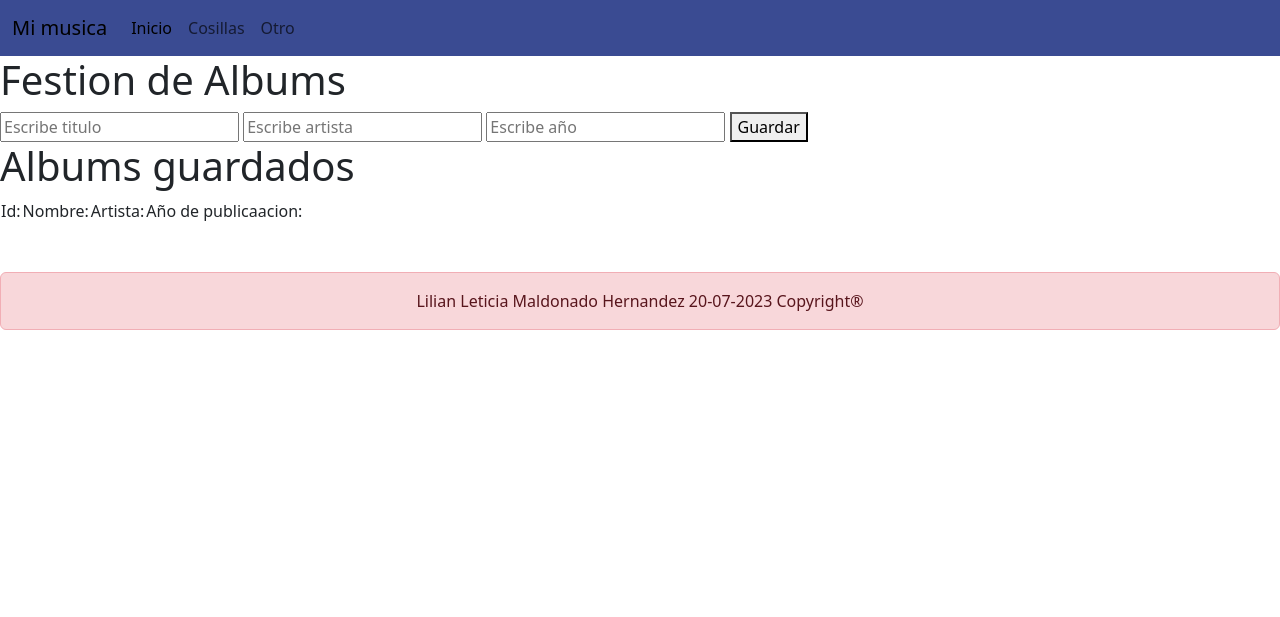
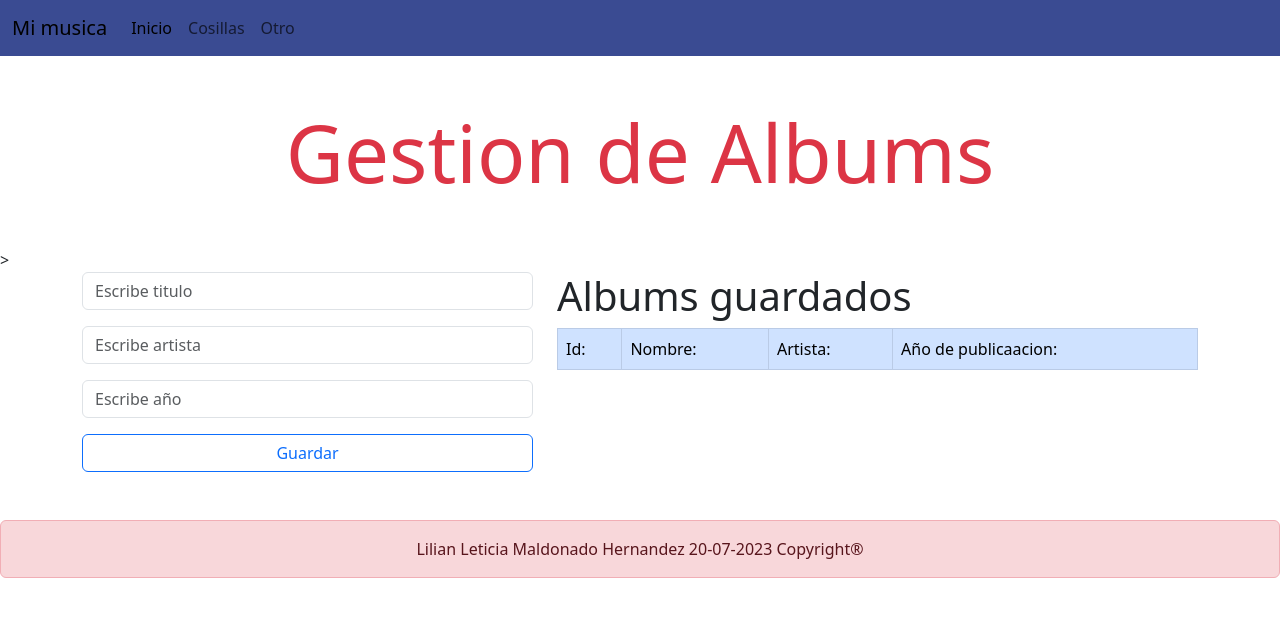
Before and after one commit to 121038217/Flask182, a Flask app: page / in a window 1280 px wide. Shown: the top 617 px of the page. Run offline with Flask 3, Linux system fonts and the light colour scheme; data that the repository does not hold is empty; some libraries are stand-ins or nearby versions.

Commit message:
Dar estetica al formulario y tabla

```diff
--- a/practicaN05/templates/index.html
+++ b/practicaN05/templates/index.html
@@ -11,29 +11,37 @@
     {%endwith%}
 
 
-    <h1>Festion de Albums</h1>
+    <h1 class="display-1 text-center mt-5 mb-5 text-danger">Gestion de Albums</h1> <!-- mt y mb dar espacios arriba y abajo del titulo-->>
+
+    <div class="container">
         <div class="row">
-            <div class="col-md-5"></div>
+            <div class="col-md-5">
+                <form action="/guardar" method ="POST">
+                    <div class="mb-3">
+                        <input type="text" class="form-control" name="txtTitulo" placeholder="Escribe titulo">
 
+                    </div>
+                    <div class="mb-3">
+                        <input type="text" class="form-control" name="txtArtista" placeholder="Escribe artista">
 
-            <div class="col-md-7"></div>
+                    </div>
+                    <div class="mb-3">
+
+                        <input type="number" class="form-control" name="txtAnio" placeholder="Escribe año">
                     </div>
 
-
-    <form action="/guardar" method ="POST">
-        <input type="text" name="txtTitulo" placeholder="Escribe titulo">
-        <input type="text" name="txtArtista" placeholder="Escribe artista">
-        <input type="number" name="txtAnio" placeholder="Escribe año">
-
-        <button type="submit"> Guardar </button>
+                <div class="d-grid gap-2">
+                    <button type="submit" class="btn btn-outline-primary"> Guardar </button>
+                </div>
 
                 </form>
-
+            </div> <!-- column5 -->
+            <div class="col-md-7">
                 <h1> Albums guardados</h1>
 
-    <table>
+                <table class="table table-bordered">
                     <thead>
-            <tr>
+                        <tr class="table-primary">
                             <td>Id: </td>
                             <td>Nombre: </td>
                             <td>Artista: </td>
@@ -42,19 +50,23 @@
                     </thead>
                     <tbody>
                         {%for alb in listAlbums %}
-            <tr>
+                        <tr class="table-secondary">
                             <td>{{ alb.0 }}</td>
                             <td>{{ alb.1 }}</td>
                             <td>{{ alb.2 }}</td>
                             <td>{{ alb.3 }}</td>
                             <td>
-                    <a href="/editar/{{ alb.0 }}"> Editar </a>
-                    <a href="/borrar/{{ alb.0 }}"> Eliminar </a>
+                                <a href="/editar/{{ alb.0 }}" class="btn btn-warning"> <i class="bi bi-pencil-square"></i> </a>
+                                <a href="/borrar/{{ alb.0 }}" class="btn btn-danger"> <i class="bi bi-trash"></i> </a>
 
                             </td>
                         </tr>
                         {%endfor %}
                     </tbody>
                 </table>
+            </div> <!-- colum7 -->
+
+        </div> <!-- row -->
+    </div> <!-- container -->
 
 {%endblock%}
--- a/practicaN05/templates/plantilla.html
+++ b/practicaN05/templates/plantilla.html
@@ -5,6 +5,7 @@
     <meta charset="UTF-8">
     <meta name="viewport" content="width=device-width, initial-scale=1.0">
     <link href="https://cdn.jsdelivr.net/npm/bootstrap@5.3.0/dist/css/bootstrap.min.css" rel="stylesheet" integrity="sha384-9ndCyUaIbzAi2FUVXJi0CjmCapSmO7SnpJef0486qhLnuZ2cdeRhO02iuK6FUUVM" crossorigin="anonymous">
+    <link rel="stylesheet" href="https://cdn.jsdelivr.net/npm/bootstrap-icons@1.10.5/font/bootstrap-icons.css">
 
     <title> Mi plantilla </title>
 </head>
```
Lines whose indentation alone changed are shown as unchanged.
